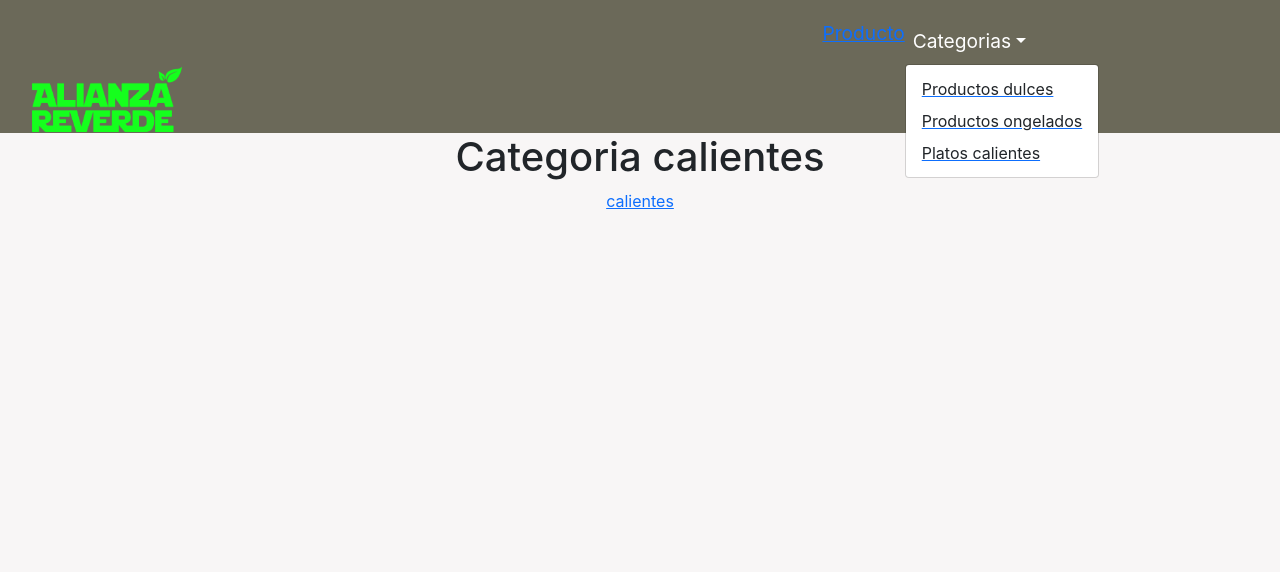
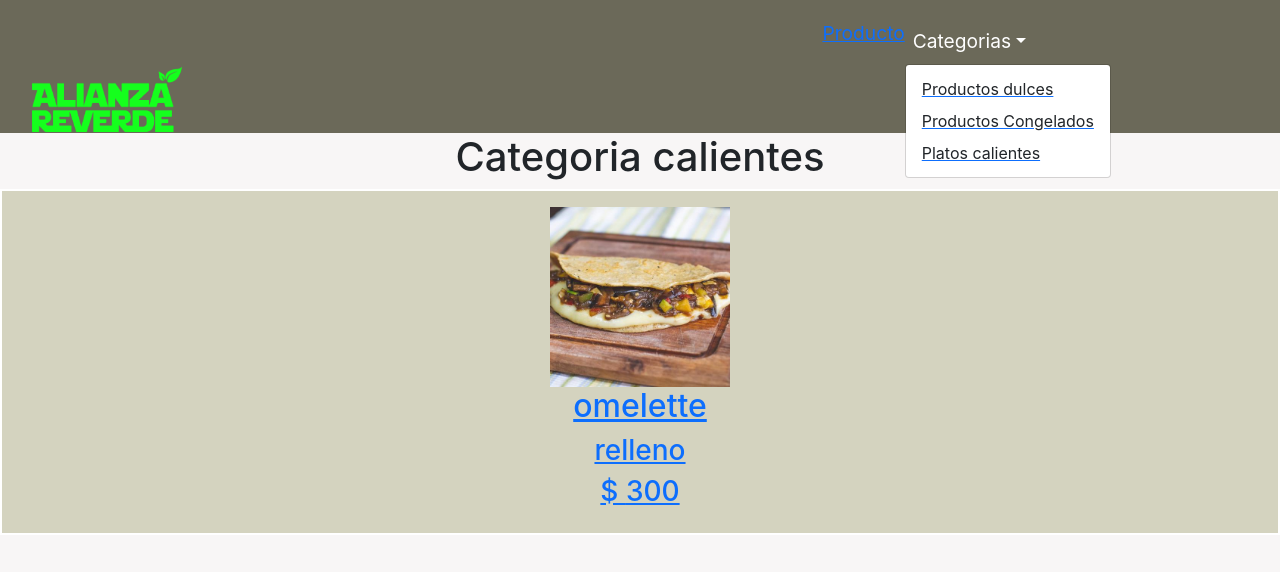
Before and after one commit to Raiannbr/proyectotrabajo, a React (Create React App) app: page /productos/categoria/calientes in a window 1280 px wide. Both pictures are taken after a click on the link "Categorias". Shown: the top 572 px of the page. Built offline with nearby package versions, Linux system fonts and the light colour scheme.

Commit message:
nueva actualización

```diff
--- a/src/components/Categories/Categories.js
+++ b/src/components/Categories/Categories.js
@@ -5,13 +5,14 @@ import { Link } from "react-router-dom";
 import Muffins from '../ItemList/imgItem/muffins.jpg'
 import Muffins1 from '../ItemList/imgItem/muffins1.jpg'
 import HamburguesaL from '../ItemList/imgItem/hamburguesas.jpg'
+import Omelette from '../ItemList/imgItem/omelette.jfif'
 import Item from "../ItemList/Item";
 // import prodList from '../ItemList/ItemList'
 const prodList =
 [{id: "1",name: "muffins especiales",description:"starwars",price:"200",images:Muffins,stock:"5",categoria:"dulces"},
 {id: "2",name: "muffins", description:"marmolado",price:"150",images:Muffins1,stock:"4",categoria:"dulces"},
-{id: "3",name: "hamburguesas", description:"lentejas",price:"250",images:HamburguesaL,stock:"6",categoria:"calientes"},
-{id: "4",name: "muffins especiales",description:"starwars",price:"200",images:Muffins,stock:"5",categoria:"congelados"}]
+{id: "3",name: "hamburguesas", description:"pack x4",price:"250",images:HamburguesaL,stock:"6",categoria:"congelados"},
+{id: "4",name: "omelette",description:"relleno",price:"300",images:Omelette,stock:"5",categoria:"calientes"}]
 
 
 
@@ -52,15 +53,21 @@ export default function Categories(){
             // console.log(CategoriaByID)
 
         // getCategory();
+    return (
 
-    return (
         <div className='containerCategory'>
             <h1> Categoria {CategoriaByID}</h1>
             {productsCategory.map(element =>{
                 return (
                     <Link to={`/categoria/${element.id}`} >
-                        {/* <Item  /> */}
-                        <p>{element.categoria} </p>
+                        <div id="card-container">
+                            <div className="card-body" key={element.id}>
+                            <img src= {element.images} width="180px" height="180px" alt=""/>
+                            <h2>{element.name}</h2>
+                            <h3>{element.description} </h3>
+                            <h3>$ {element.price} </h3>
+                            </div>
+                        </div>
                     </Link>
                 )
             })}
--- a/src/components/ItemList/Item.js
+++ b/src/components/ItemList/Item.js
@@ -1,8 +1,9 @@
 import React, { useState } from 'react';
+
+// ( paso 2) sigo lo del item list pasandole las props antes declaradas
 
 //pasamos las props de itemlist
 const Item = ({prodSelect,detail,setDetail,prodTienda})=> {
-
     const [count,setCount] = useState(0)
     const sumar =()=>{
         if(count === parseInt(stock)){
--- a/src/components/ItemList/ItemList.js
+++ b/src/components/ItemList/ItemList.js
@@ -4,25 +4,35 @@ import ItemDetail from '../ItemDetail/ItemDetail'
 import Muffins from './imgItem/muffins.jpg'
 import Muffins1 from './imgItem/muffins1.jpg'
 import HamburguesaL from './imgItem/hamburguesas.jpg'
+import Omelette from './imgItem/omelette.jfif'
 
+//(paso 1) Inicio de mi trabajo, contenido dentro del ItemListContainer, luego son todos hijos de este componente
 
+//lista de objetos que voy a tener
 const prodList =
 [{id: "1",name: "muffins especiales",description:"starwars",price:"200",images:Muffins,stock:"5",category:"dulces"},
 {id: "2",name: "muffins", description:"marmolado",price:"150",images:Muffins1,stock:"4",category:"dulces"},
-{id: "3",name: "hamburguesas", description:"lentejas",price:"250",images:HamburguesaL,stock:"6",category:"calientes"}]
+{id: "3",name: "hamburguesas", description:"lentejas",price:"250",images:HamburguesaL,stock:"6",category:"calientes"},
+{id: "4",name: "omelette",description:"relleno",price:"300",images:Omelette,stock:"5",categoria:"calientes"}]
 
 
 const ItemList =()=>{
+
     //estado de productos con lista de productos
+    //estado del componente, y del listado de productos(función que modifica el componente)
     const [prodTienda, setProdTienda] = useState(prodList)
 
-    //Estado del carrito, el carrito esta en 0 de entrada
+    //Estado del Detalle, el detalle esta en 0 de entrada
     const [detail, setDetail] = useState([])
 
     return(
         <>
             <h3>Productos tienda</h3>
+            {/* forma de recorrer el estado prodTienda es con map
+            guardo cada producto seleccionado en prodSelect */}
+
             {prodTienda.map((prodSelect) => (
+                // componenete item donde le paso las props del hijo al padre
                 <Item
                     key={prodSelect.id}
                     //prod solo, recorro el listado, y cada objeto se guarda en prodselect
--- a/src/components/NavBar/NavBar.js
+++ b/src/components/NavBar/NavBar.js
@@ -53,7 +53,7 @@ const NavBar = ()=>{
                       <DropdownToggle nav caret> Categorias</DropdownToggle>
                       <DropdownMenu right>
                               <Link to='/productos/categoria/dulces'><DropdownItem>Productos dulces</DropdownItem></Link>
-                              <Link to='/productos/categoria/congelados'><DropdownItem>Productos ongelados</DropdownItem></Link>
+                              <Link to='/productos/categoria/congelados'><DropdownItem>Productos Congelados</DropdownItem></Link>
                               <Link to='/productos/categoria/calientes'><DropdownItem>Platos calientes</DropdownItem></Link>
                       </DropdownMenu>
                     </UncontrolledDropdown>
```
Also changed, not shown: src/components/ItemList/imgItem/omelette.jfif (added).
